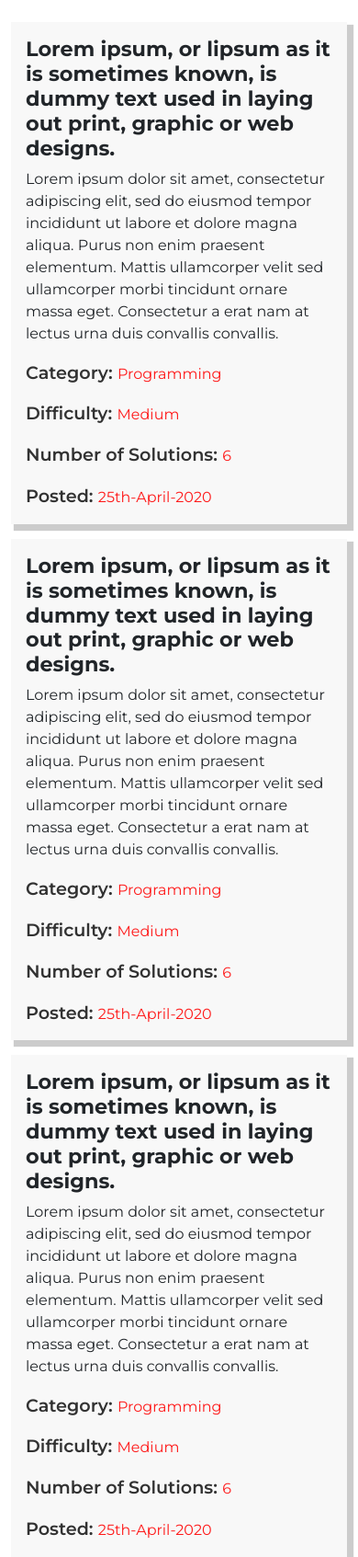
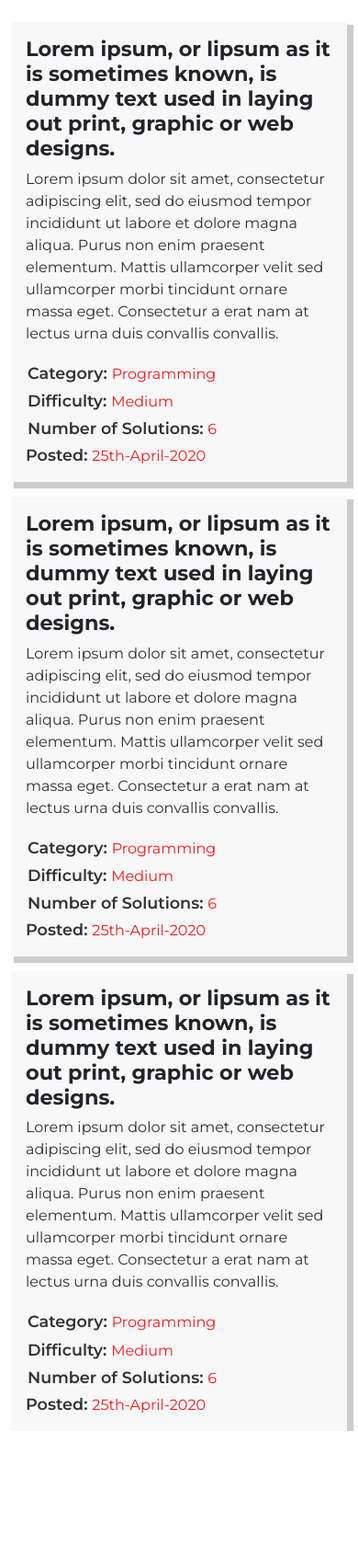
Before and after one commit to darkbotbbl/eetratech, a Django app: template templates/pages/homepage.html in a window 390 px wide. Shown: the part 69-1762 px from the top of the page at 92% size. After the commit the page ends 1625 px from the top, so only its background shows below. Run offline with Django 3.2, Linux system fonts and the light colour scheme; the template is opened without the code that fills it, so the values that code supplies are empty; some libraries are stand-ins or nearby versions.

Commit message:
Removed margin from the p in the problem info section on mobile view

```diff
--- a/static/css/custom/main.css
+++ b/static/css/custom/main.css
@@ -36,6 +36,10 @@ body {
 	font-weight: 700;
 }
 
+.problem__description {
+	color: rgba(0, 0, 0, 0.808);
+}
+
 @media screen and (max-width: 767px) {
 	.problem__box {
 		width: 100%;
@@ -43,11 +47,16 @@ body {
 		margin: auto;
 		margin-top: 1rem;
 	}
+
+	.problem__box-problem-details p {
+		padding: 0;
+		margin: 2px;
+	}
 }
 
 .problem__info-key {
 	font-weight: 600;
-	font-size: 1.2rem;
+	font-size: 1.1rem;
 	color: rgba(0, 0, 0, 0.8);
 }
 
--- a/templates/pages/homepage.html
+++ b/templates/pages/homepage.html
@@ -9,6 +9,12 @@
 		<h4><a href="{{ problem.get_absolute_url }}">{{ problem.title }}</a></h4>
 	{% endfor %} {% endcomment %}
 
+
+	<!-- todo
+		-> Add a button for people to add solutions on the problem box
+		-> Add a button for people to view all solutions on the problem box
+		-> Add an info where people see the number of points a problem is worth
+	 -->
 
 	<div class="problem__box">
 		<h3 class="problem__title">Lorem ipsum, or lipsum as it is sometimes known, is dummy text used in laying out print, graphic or web designs.</h3>
@@ -31,7 +37,7 @@
 	<div class="problem__box">
 		<h3 class="problem__title">Lorem ipsum, or lipsum as it is sometimes known, is dummy text used in laying out print, graphic or web designs.</h3>
 		<p class="problem__description">Lorem ipsum dolor sit amet, consectetur adipiscing elit, sed do eiusmod tempor incididunt ut labore et dolore magna aliqua. Purus non enim praesent elementum. Mattis ullamcorper velit sed ullamcorper morbi tincidunt ornare massa eget. Consectetur a erat nam at lectus urna duis convallis convallis.</p>
-		<div class="row problem__box-problem-details mt-3">
+		<div class="row problem__box-problem-details mt-1">
 			<div class="col-12 col-md-3">
 				<p><span class="problem__info-key">Category: </span><span class="problem__info-value">Programming</span></p>
 			</div>
```
